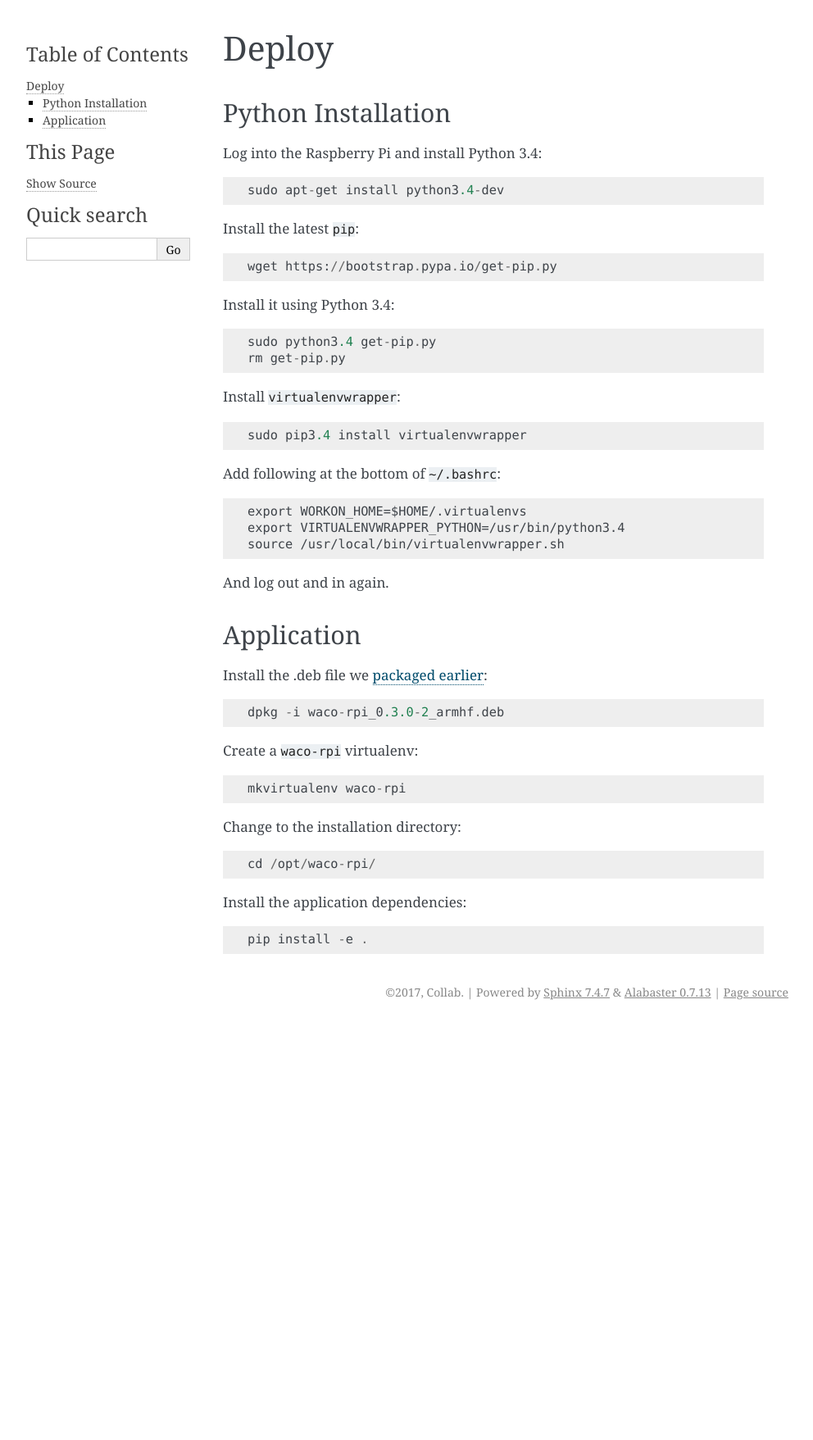
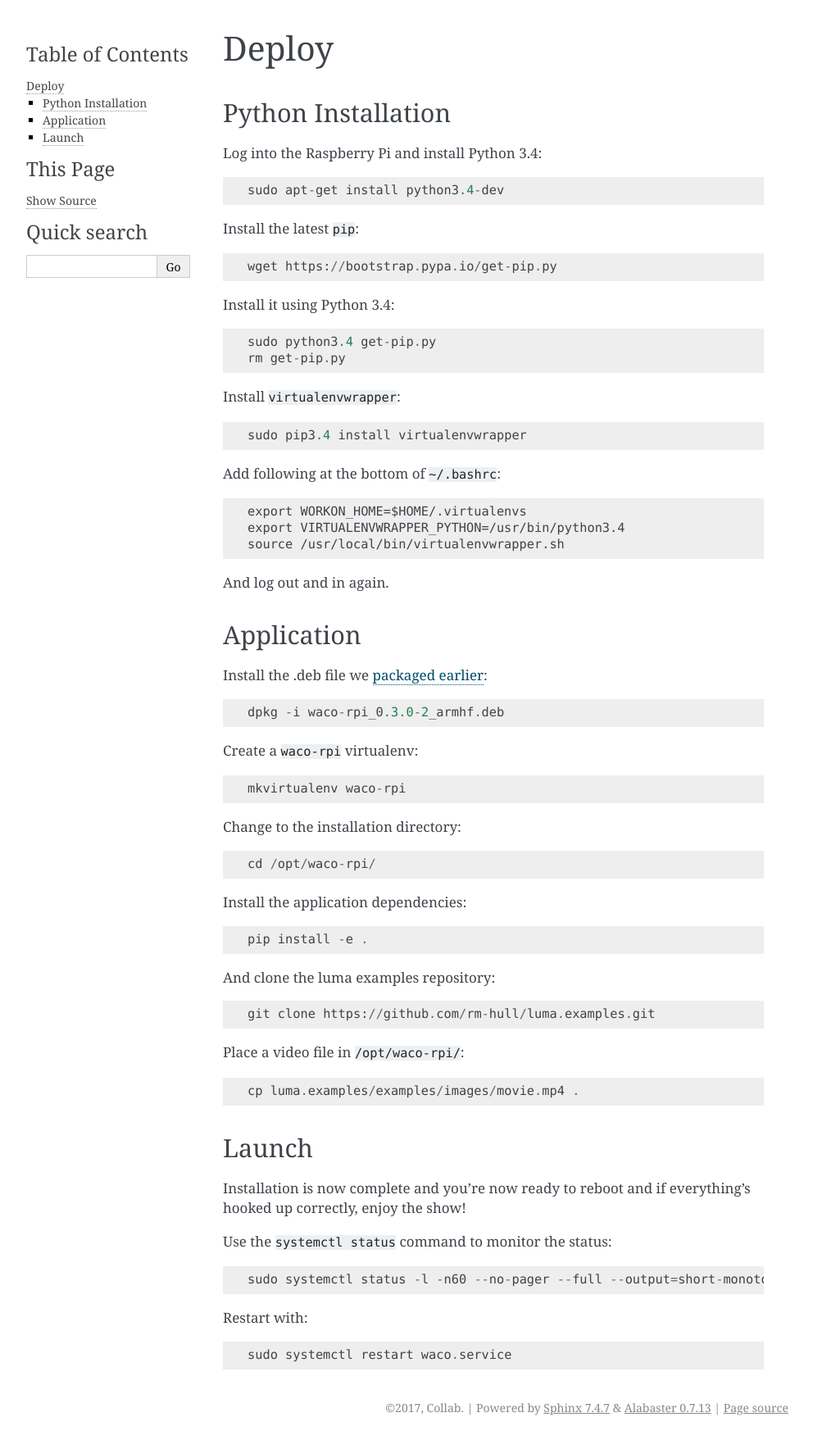
Before and after one commit to thijstriemstra/waco-rpi, a Sphinx documentation site: the page built from doc/deploy.rst, in a window 1280 px wide. Shown: the whole page at 82% size, without its empty margins (148-1140 px from the left). Built offline with Sphinx 7.4.7, drawn with Linux system fonts in a browser that asks for light colours; before the commit the page ends 1250 px from its top, so only the background shows below that.

Commit message:
service updates

```diff
--- a/doc/deploy.rst
+++ b/doc/deploy.rst
@@ -47,3 +47,25 @@ Change to the installation directory::
 Install the application dependencies::
 
   pip install -e .
+
+And clone the luma examples repository::
+
+  git clone https://github.com/rm-hull/luma.examples.git
+
+Place a video file in ``/opt/waco-rpi/``::
+
+  cp luma.examples/examples/images/movie.mp4 .
+
+Launch
+------
+
+Installation is now complete and you're now ready to reboot
+and if everything's hooked up correctly, enjoy the show!
+
+Use the ``systemctl status`` command to monitor the status::
+
+  sudo systemctl status -l -n60 --no-pager --full --output=short-monotonic waco.service
+
+Restart with::
+
+  sudo systemctl restart waco.service
--- a/doc/package.rst
+++ b/doc/package.rst
@@ -15,7 +15,7 @@ Or to update::
 
   sudo gem update fpm
 
-package the application into a ``.deb`` file::
+Package the application into a ``.deb`` file::
 
   cd scripts
   ./package-app.sh
```
Also changed, not shown: 4 other files.
